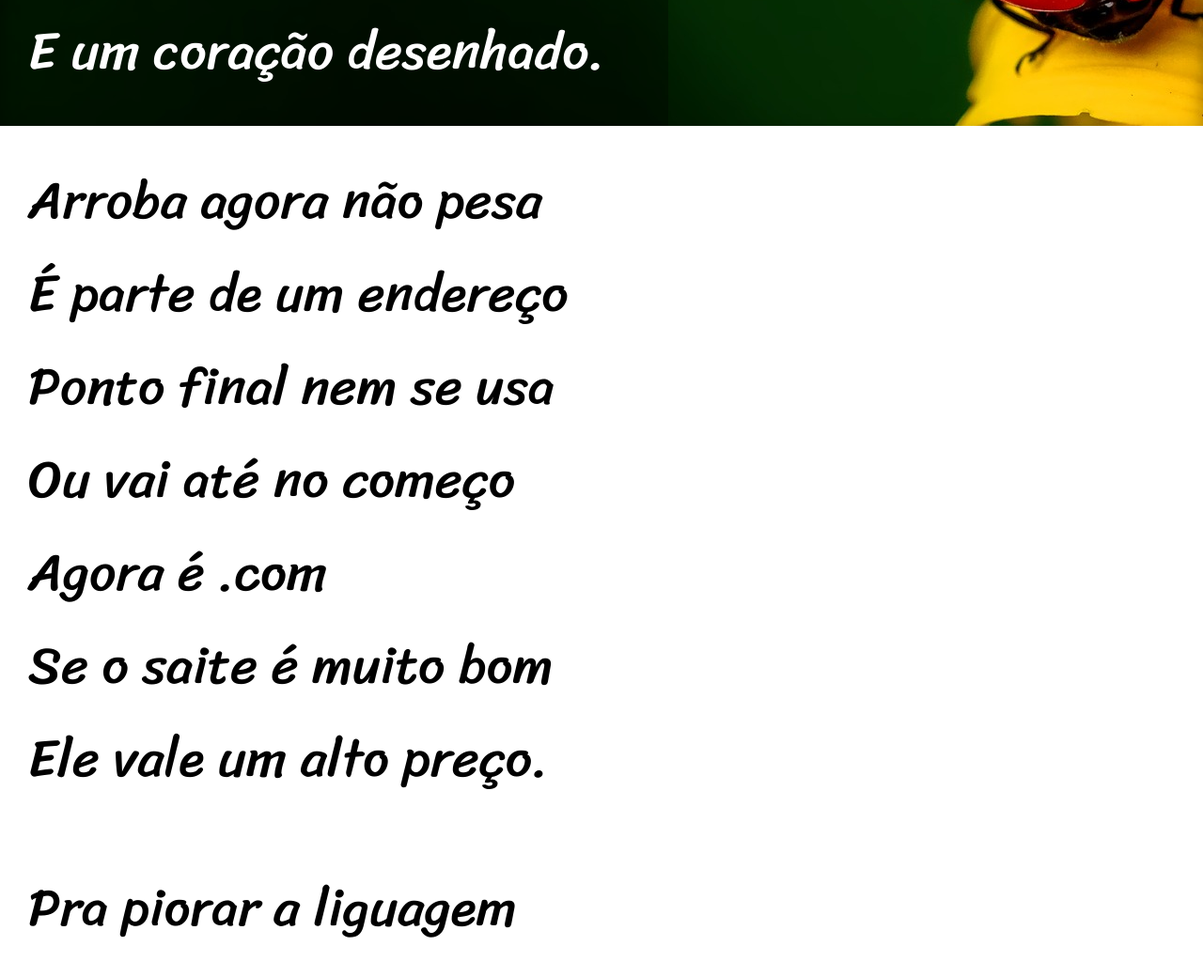
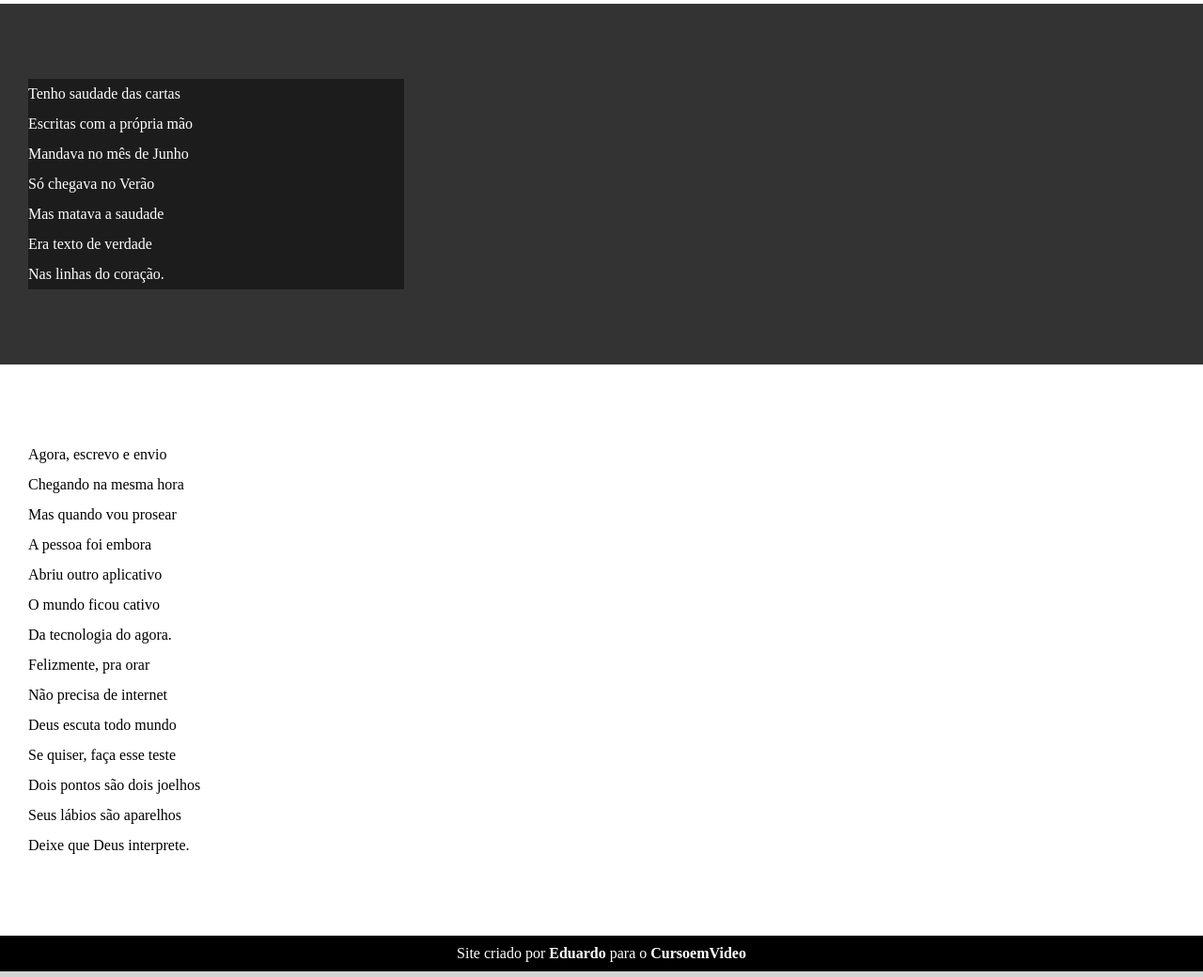
Before and after one commit to souza-eduardo/projeto-cordel, a plain HTML site: page index.html in a window 1280 px wide. Shown: the part 1716-2756 px from the top of the page at 94% size. Drawn offline with Linux system fonts and the light colour scheme.

Commit message:
atualizei os estilos de textos e blocos

```diff
--- a/index.html
+++ b/index.html
@@ -12,6 +12,7 @@
         <p>Por <a href="https://www.recantodasletras.com.br/poesias/3186743" target="_blank">Milton Duarte</a></p>
     </header>
     <main>
+        <section class="normal">
             <p>
                 Estou ficando cansado
                 <br>
@@ -27,8 +28,9 @@
                 <br>
                 Vou dizer tudo em poesia.
             </p>
+        </section>
 
-        <section id="joaninha">
+        <section class="imagem">
             <p>
                 Não é mais como era antes
                 <br>
@@ -43,10 +45,11 @@
                 Basta botar uma flor
                 <br>
                 E um coração desenhado.
-                <br>
             </p>
         </section>
 
+
+        <section class="normal">
             <p>
                 Arroba agora não pesa
                 <br>
@@ -78,8 +81,10 @@
                 <br>
                 Decifre esse rabisco.
             </p>
+        </section>
 
-        <section id="livro">
+
+        <section class="imagem">
             <p>
                 Tenho saudade das cartas
                 <br>
@@ -94,9 +99,11 @@
                 Era texto de verdade
                 <br>
                 Nas linhas do coração.
+
             </p>
         </section>
 
+        <section class="normal">
             <p>
                 Agora, escrevo e envio
                 <br>
@@ -128,8 +135,12 @@
                 <br>
                 Deixe que Deus interprete.
             </p>
+        </section>
+
     </main>
 
-    <footer>Site criado por <a href="https://github.com/souza-eduardo" target="_blank">Eduardo</a> para o <a href="https://cursoemvideo.com" target="_blank">CursoemVideo</a></footer>
+    <footer>
+        Site criado por <a href="https://github.com/souza-eduardo" target="_blank">Eduardo</a> para o <a href="https://cursoemvideo.com" target="_blank">CursoemVideo</a>
+    </footer>
 </body>
 </html>
--- a/style.css
+++ b/style.css
@@ -1,3 +1,5 @@
+@charset "UTF-8";
+
 @import url('https://fonts.googleapis.com/css2?family=Amatic+SC:wght@400;700&family=Passion+One:wght@400;700;900&display=swap');
 
 @font-face {
@@ -10,8 +12,14 @@
     padding: 0px;
 }
 
+html, body {
+    min-height: 100vh;
+    background-color: lightgrey;
+}
+
 header {
     background-color: black;
+    color: white;
     text-align: center;
     padding: 80px;
 }
@@ -19,27 +27,48 @@ header {
 header > h1 {
     font-size: 8em;
     font-family: Passion One, cursive;
-    color: white;
+    font-variant: small-caps;
 }
 
 header > p {
     margin-top: 15px;
     font-size: 1.5em;
     font-family: Arial, Helvetica, sans-serif;
-    color: white;
 }
 
-header a {
+a {
     text-decoration: none;
     color: white;
     font-weight: bold;
 }
 
-header a:hover {
+a:hover {
     text-decoration: underline;
 }
 
-main p {
+section {
+    padding-top: 10vh;
+    padding-bottom: 10vh;
+    line-height: 2em;
+    padding-left: 30px;
+}
+
+section.normal {
+    background-color: white;
+    color: black;
+}
+
+section.imagem {
+    background-color: rgb(51, 51, 51);
+    color: white;
+}
+
+section.imagem > p {
+    width: 400px;
+    background-color: rgba(0, 0, 0, 0.452);
+}
+
+/* main p {
     font-family: Sriracha, cursive, Arial, sans-serif;
     padding: 30px;
     font-size: 3.5em;
@@ -63,4 +92,11 @@ section p {
     display: inline-block;
     color: white;
     background-color: rgba(0, 0, 0, 0.315);
+} */
+
+footer {
+    background-color: black;
+    color: white;
+    text-align: center;
+    padding: 10px;
 }
```
Lines whose indentation alone changed are shown as unchanged.
